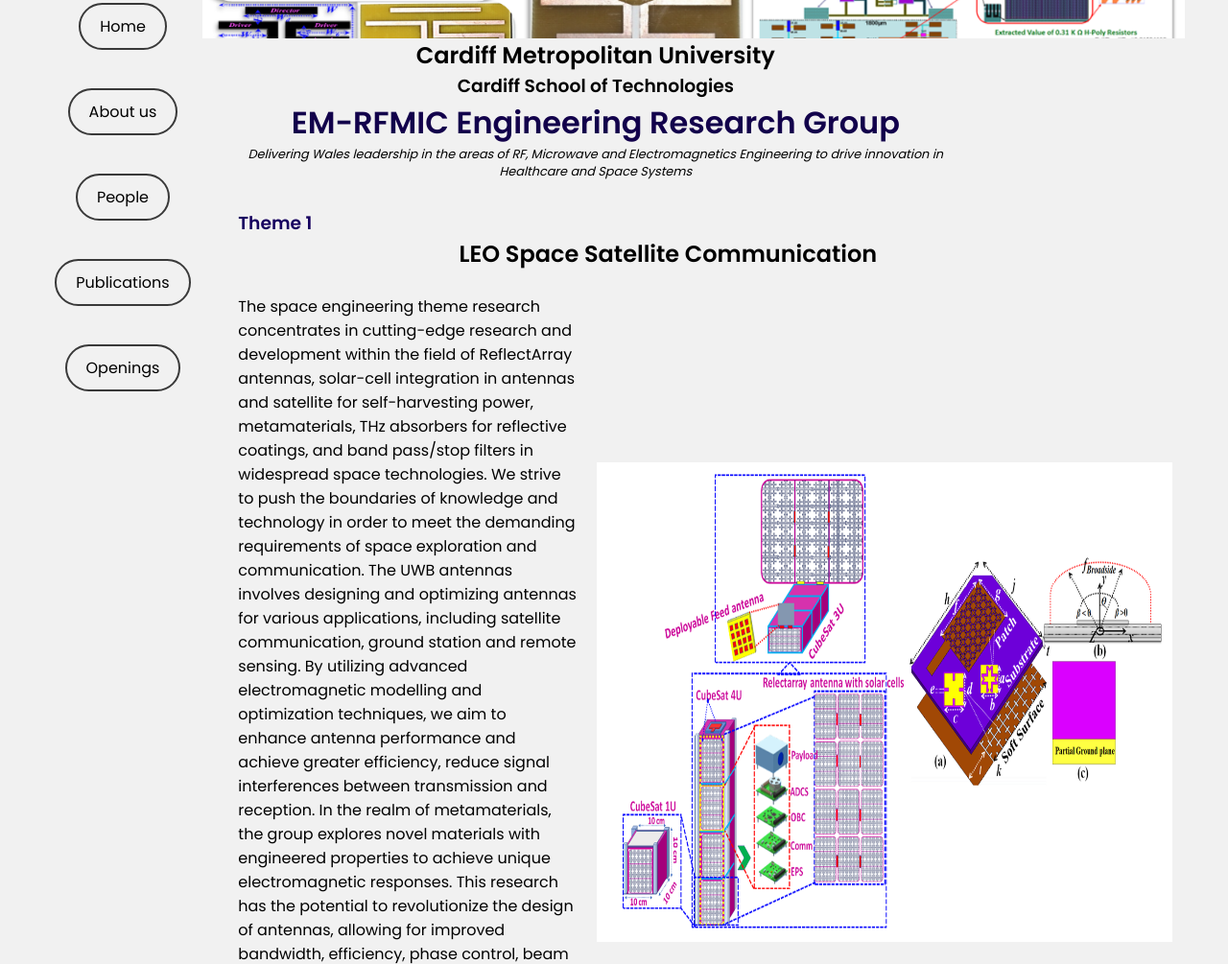
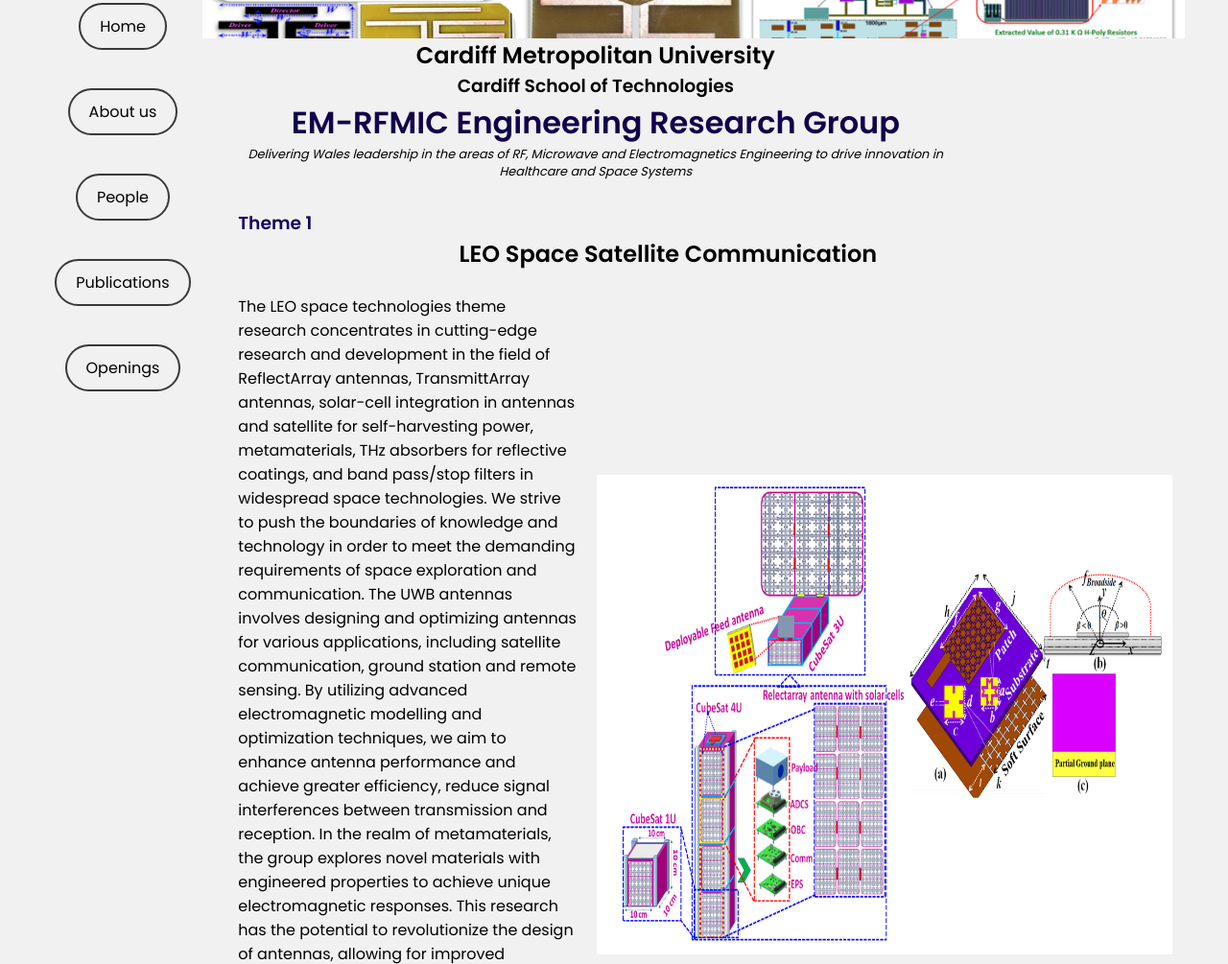
Before and after one commit to jasimuddincardiffmet/portfolio, a plain HTML site: page space.html in a window 1280 px wide. Shown: the part 312-1317 px from the top of the page at 96% size. Drawn offline with nearby package versions, Linux system fonts and the light colour scheme.

Commit message:
Update space.html

```diff
--- a/space.html
+++ b/space.html
@@ -30,7 +30,7 @@
             <h3>Theme 1</h3>
             <h2 style="width: 70vw; display: flex; align-items: center;">LEO Space Satellite Communication</h2>
             <div class="text">
-            <p>The space engineering theme research concentrates in cutting-edge research and development within the field of ReflectArray antennas, solar-cell integration in antennas and satellite for self-harvesting power, metamaterials, THz absorbers for reflective coatings, and band pass/stop filters in widespread space technologies. We strive to push the boundaries of knowledge and technology in order to meet the demanding requirements of space exploration and communication. The UWB antennas involves designing and optimizing antennas for various applications, including satellite communication, ground station and remote sensing. By utilizing advanced electromagnetic modelling and optimization techniques, we aim to enhance antenna performance and achieve greater efficiency, reduce signal interferences between transmission and reception.
+            <p> The LEO space technologies  theme research concentrates in cutting-edge research and development in the field of ReflectArray antennas, TransmittArray antennas, solar-cell integration in antennas and satellite for self-harvesting power, metamaterials, THz absorbers for reflective coatings, and band pass/stop filters in widespread space technologies. We strive to push the boundaries of knowledge and technology in order to meet the demanding requirements of space exploration and communication. The UWB antennas involves designing and optimizing antennas for various applications, including satellite communication, ground station and remote sensing. By utilizing advanced electromagnetic modelling and optimization techniques, we aim to enhance antenna performance and achieve greater efficiency, reduce signal interferences between transmission and reception.
                 In the realm of metamaterials, the group explores novel materials with engineered properties to achieve unique electromagnetic responses. This research has the potential to revolutionize the design of antennas, allowing for improved bandwidth, efficiency, phase control, beam steering, and miniaturization. Additionally, the team focuses on developing absorbers by reducing reflection, maximum absorption efficiency, near unity incident angle which is essential in reducing interference in space-based communication systems.</p>
             <img class="thimg" src="assets/theme 1 -1.png" alt="" style="height: 500px;width: 600px;">
             </div>
```
